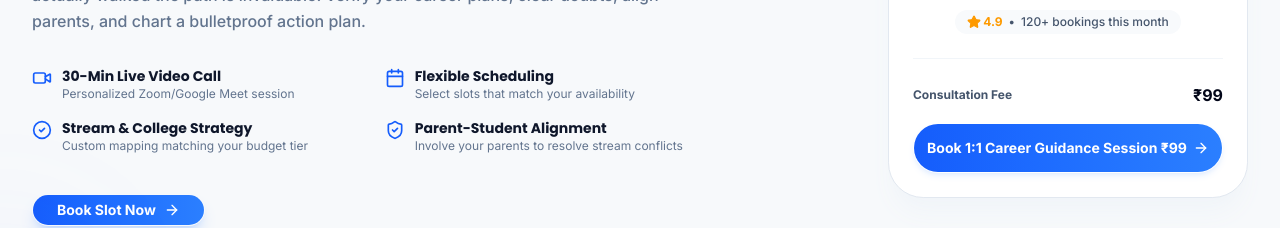
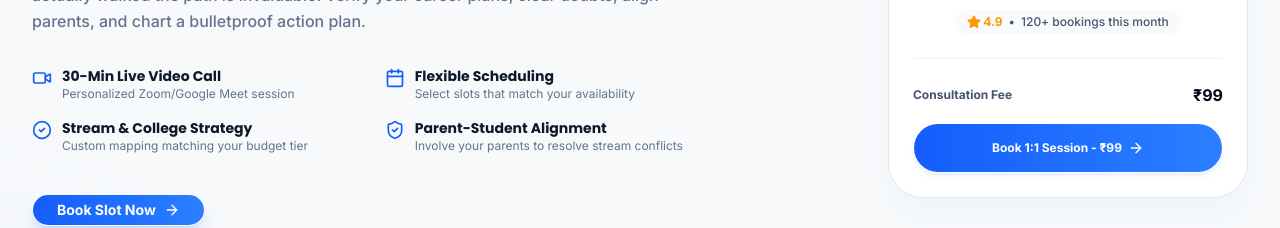
Before and after one commit to sakshichauhan02/career-platform, a Next.js app: page / in a window 1280 px wide. Shown: the part 4080-4308 px from the top of the page. Built offline with nearby package versions, Linux system fonts and the light colour scheme; no server answers.

Commit message:
Shorten mentor booking button text and adjust font size to prevent layout overflow clipping

```diff
--- a/src/components/common/MentorBookingSection.tsx
+++ b/src/components/common/MentorBookingSection.tsx
@@ -89,7 +89,7 @@ export function MentorBookingSection({
             onClick={handleBooking}
             className="group w-full rounded-full bg-gradient-to-r from-blue-600 to-blue-500 py-5 text-xs font-bold text-white shadow-md shadow-blue-500/10 transition-all hover:scale-[1.01] hover:from-blue-700 hover:to-blue-600 hover:shadow-lg active:scale-[0.99]"
           >
-            Book 1:1 Career Guidance Session ₹99
+            Book 1:1 Session - ₹99
             <ArrowRight className="ml-1.5 h-3.5 w-3.5 transition-transform group-hover:translate-x-0.5" />
           </Button>
         </div>
@@ -198,9 +198,9 @@ export function MentorBookingSection({
 
                 <Button
                   onClick={handleBooking}
-                  className="group w-full rounded-full bg-gradient-to-r from-blue-600 to-blue-500 py-6 font-bold text-white shadow-md shadow-blue-500/10 transition-all hover:scale-[1.02] hover:from-blue-700 hover:to-blue-600 hover:shadow-lg active:scale-[0.98]"
+                  className="group w-full rounded-full bg-gradient-to-r from-blue-600 to-blue-500 py-6 text-xs font-bold text-white shadow-md shadow-blue-500/10 transition-all hover:scale-[1.02] hover:from-blue-700 hover:to-blue-600 hover:shadow-lg active:scale-[0.98]"
                 >
-                  Book 1:1 Career Guidance Session ₹99
+                  Book 1:1 Session - ₹99
                   <ArrowRight className="ml-1.5 h-4 w-4 transition-transform group-hover:translate-x-0.5" />
                 </Button>
               </div>
--- a/src/components/modules/landing/MentorSection.tsx
+++ b/src/components/modules/landing/MentorSection.tsx
@@ -124,9 +124,9 @@ export function MentorSection() {
 
                     <Button
                       onClick={handleBooking}
-                      className="group w-full rounded-full bg-gradient-to-r from-blue-600 to-blue-500 py-6 font-bold text-white shadow-md shadow-blue-500/10 transition-all hover:scale-[1.02] hover:from-blue-700 hover:to-blue-600 hover:shadow-lg active:scale-[0.98] flex items-center justify-center gap-1.5"
+                      className="group w-full rounded-full bg-gradient-to-r from-blue-600 to-blue-500 py-6 text-xs font-bold text-white shadow-md shadow-blue-500/10 transition-all hover:scale-[1.02] hover:from-blue-700 hover:to-blue-600 hover:shadow-lg active:scale-[0.98] flex items-center justify-center gap-1.5"
                     >
-                      Book 1:1 Career Guidance Session ₹99
+                      Book 1:1 Session - ₹99
                       <ArrowRight className="h-4 w-4 transition-transform group-hover:translate-x-0.5" />
                     </Button>
                   </div>
```
